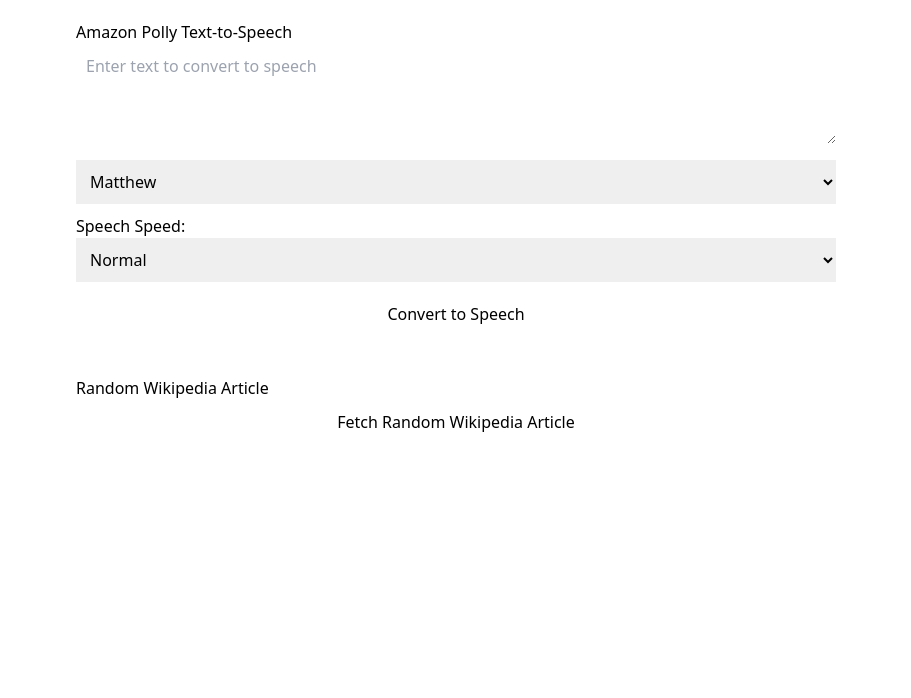
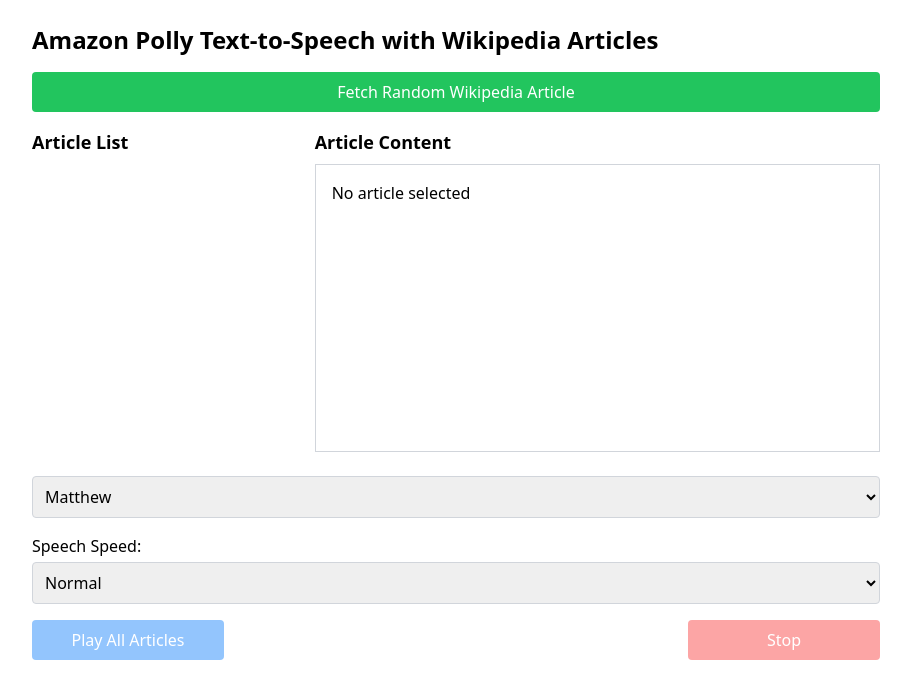
Before and after one commit to axellokrantz/sleepypedia, a React (Vite) app in the folder sleepypedia-frontend/: page / in a window 1280 px wide. Shown: the top 698 px of the page, without its empty margins (184-1095 px from the left). Built offline with nearby package versions, Linux system fonts and the light colour scheme.

Commit message:
refactor: divide project into several components

```diff
--- a/sleepypedia-frontend/src/App.tsx
+++ b/sleepypedia-frontend/src/App.tsx
@@ -1,11 +1,9 @@
 import AmazonPolly from "./Components/AmazonPolly";
-import WikipediaArticle from "./Components/WikipediaArticle";
 
 function App() {
   return (
     <div className="App">
       <AmazonPolly />
-      <WikipediaArticle />
     </div>
   );
 }
--- a/sleepypedia-frontend/src/Components/AmazonPolly.tsx
+++ b/sleepypedia-frontend/src/Components/AmazonPolly.tsx
@@ -1,20 +1,80 @@
-import React, { useState } from "react";
+import React, { useState, useRef } from "react";
+import ArticleList from "./ArticleList";
+import ArticleContent from "./ArticleContent";
+import AudioControls from "./AudioControls";
+import FetchArticleButton from "./FetchArticleButton";
+
+interface WikipediaArticle {
+  id: number;
+  title: string;
+  content: string;
+}
 
 const AmazonPollyComponent: React.FC = () => {
-  const [text, setText] = useState<string>("");
+  const [articles, setArticles] = useState<WikipediaArticle[]>([]);
+  const [selectedArticle, setSelectedArticle] =
+    useState<WikipediaArticle | null>(null);
+  const [isPlaying, setIsPlaying] = useState(false);
+  const [isLoading, setIsLoading] = useState(false);
   const [voice, setVoice] = useState<string>("Matthew");
   const [speed, setSpeed] = useState<string>("slow");
-  const [isLoading, setIsLoading] = useState<boolean>(false);
+  const [error, setError] = useState<string | null>(null);
 
-  const voices = ["Matthew", "Kendra"];
+  const audioRef = useRef<HTMLAudioElement>(new Audio());
+  const currentArticleIndex = useRef(0);
 
-  const speeds = [
-    { value: "x-slow", label: "Slow" },
-    { value: "slow", label: "Normal" },
-  ];
+  const fetchRandomWikipediaArticle = async () => {
+    if (isPlaying) return;
 
-  const handleTextToSpeech = async () => {
     setIsLoading(true);
+    setError(null);
+    try {
+      const response = await fetch(
+        "http://localhost:5148/api/TextToSpeech/random-wikipedia"
+      );
+      if (!response.ok) {
+        throw new Error("Failed to fetch random Wikipedia article");
+      }
+      const data: Omit<WikipediaArticle, "id"> = await response.json();
+      const newArticle: WikipediaArticle = {
+        ...data,
+        id: Date.now(),
+      };
+      setArticles((prevArticles) => [...prevArticles, newArticle]);
+      setSelectedArticle(newArticle);
+    } catch (error) {
+      console.error("Error:", error);
+      setError("Failed to fetch random Wikipedia article");
+    } finally {
+      setIsLoading(false);
+    }
+  };
+
+  const removeArticle = (id: number) => {
+    if (isPlaying) return;
+    setArticles((prevArticles) =>
+      prevArticles.filter((article) => article.id !== id)
+    );
+    if (selectedArticle?.id === id) {
+      setSelectedArticle(null);
+    }
+  };
+
+  const playArticles = async () => {
+    setIsPlaying(true);
+    currentArticleIndex.current = 0;
+    setError(null);
+    await playNextArticle();
+  };
+
+  const playNextArticle = async () => {
+    if (currentArticleIndex.current >= articles.length) {
+      setIsPlaying(false);
+      return;
+    }
+
+    const article = articles[currentArticleIndex.current];
+    setSelectedArticle(article);
     try {
       const response = await fetch(
         "http://localhost:5148/api/TextToSpeech/convert",
@@ -23,71 +83,70 @@
           headers: {
             "Content-Type": "application/json",
           },
-          body: JSON.stringify({ text, voice, speed }),
+          body: JSON.stringify({ text: article.content, voice, speed }),
         }
       );
 
       if (!response.ok) {
-        throw new Error("Failed to convert text to speech");
+        throw new Error(
+          `Failed to convert text to speech: ${response.statusText}`
+        );
       }
 
       const audioBlob = await response.blob();
       const audioUrl = URL.createObjectURL(audioBlob);
 
-      const audio = new Audio(audioUrl);
-      audio.play();
+      audioRef.current.src = audioUrl;
+      audioRef.current.onended = () => {
+        currentArticleIndex.current++;
+        playNextArticle();
+      };
+      audioRef.current.play();
     } catch (error) {
       console.error("Error:", error);
-      alert("Failed to convert text to speech");
-    } finally {
-      setIsLoading(false);
+      setError("Failed to convert text to speech. Please try again.");
+      setIsPlaying(false);
     }
   };
 
+  const stopPlayback = () => {
+    audioRef.current.pause();
+    audioRef.current.currentTime = 0;
+    setIsPlaying(false);
+    currentArticleIndex.current = 0;
+  };
+
   return (
-    <div style={{ maxWidth: "800px", margin: "0 auto", padding: "20px" }}>
-      <h2>Amazon Polly Text-to-Speech</h2>
-      <textarea
-        value={text}
-        onChange={(e) => setText(e.target.value)}
-        placeholder="Enter text to convert to speech"
-        style={{
-          width: "100%",
-          padding: "10px",
-          marginBottom: "10px",
-          minHeight: "100px",
-        }}
+    <div className="max-w-4xl mx-auto p-6">
+      <h2 className="text-2xl font-bold mb-4">
+        Amazon Polly Text-to-Speech with Wikipedia Articles
+      </h2>
+      <FetchArticleButton
+        onClick={fetchRandomWikipediaArticle}
+        isLoading={isLoading}
+        isPlaying={isPlaying}
       />
-      <select
-        value={voice}
-        onChange={(e) => setVoice(e.target.value)}
-        style={{ width: "100%", padding: "10px", marginBottom: "10px" }}>
-        {voices.map((v) => (
-          <option key={v} value={v}>
-            {v}
-          </option>
-        ))}
-      </select>
-      <div style={{ marginBottom: "10px" }}>
-        <label htmlFor="speed">Speech Speed: </label>
-        <select
-          id="speed"
-          value={speed}
-          onChange={(e) => setSpeed(e.target.value)}
-          style={{ width: "100%", padding: "10px" }}>
-          {speeds.map((s) => (
-            <option key={s.value} value={s.value}>
-              {s.label}
-            </option>
-          ))}
-        </select>
+      <div className="flex mb-6">
+        <ArticleList
+          articles={articles}
+          selectedArticle={selectedArticle}
+          onSelectArticle={setSelectedArticle}
+          onRemoveArticle={removeArticle}
+          isPlaying={isPlaying}
+        />
+        <ArticleContent content={selectedArticle?.content ?? null} />
       </div>
-      <button
-        onClick={handleTextToSpeech}
-        disabled={isLoading}
-        style={{ width: "100%", padding: "10px" }}>
-        {isLoading ? "Converting..." : "Convert to Speech"}
-      </button>
+      <AudioControls
+        voice={voice}
+        speed={speed}
+        isPlaying={isPlaying}
+        onVoiceChange={setVoice}
+        onSpeedChange={setSpeed}
+        onPlay={playArticles}
+        onStop={stopPlayback}
+        disabled={articles.length === 0}
+      />
+      {error && <div className="text-red-500 mt-4">{error}</div>}
     </div>
   );
 };
--- /dev/null
+++ b/sleepypedia-frontend/src/Components/ArticleContent.tsx
@@ -0,0 +1,15 @@
+import React from "react";
+
+interface ArticleContentProps {
+  content: string | null;
+}
+
+const ArticleContent: React.FC<ArticleContentProps> = ({ content }) => (
+  <div className="w-2/3">
+    <h3 className="text-lg font-bold mb-2">Article Content</h3>
+    <div className="border border-gray-300 p-4 h-72 overflow-y-auto">
+      {content || "No article selected"}
+    </div>
+  </div>
+);
+export default ArticleContent;
--- /dev/null
+++ b/sleepypedia-frontend/src/Components/ArticleList.tsx
@@ -0,0 +1,57 @@
+import React from "react";
+
+interface WikipediaArticle {
+  id: number;
+  title: string;
+  content: string;
+}
+
+interface ArticleListProps {
+  articles: WikipediaArticle[];
+  selectedArticle: WikipediaArticle | null;
+  onSelectArticle: (article: WikipediaArticle) => void;
+  onRemoveArticle: (id: number) => void;
+  isPlaying: boolean;
+}
+
+const ArticleList: React.FC<ArticleListProps> = ({
+  articles,
+  selectedArticle,
+  onSelectArticle,
+  onRemoveArticle,
+  isPlaying,
+}) => (
+  <div className="w-1/3 pr-4">
+    <h3 className="text-lg font-bold mb-2">Article List</h3>
+    <ul className="space-y-2">
+      {articles.map((article, index) => (
+        <li
+          key={article.id}
+          className={`flex justify-between items-center p-2 rounded cursor-pointer ${
+            selectedArticle?.id === article.id
+              ? "bg-gray-200"
+              : "hover:bg-gray-100"
+          }`}
+          onClick={() => onSelectArticle(article)}>
+          <span>
+            {index + 1}. {article.title}
+          </span>
+          <button
+            onClick={(e) => {
+              e.stopPropagation();
+              onRemoveArticle(article.id);
+            }}
+            disabled={isPlaying}
+            className={`px-2 py-1 text-white rounded ${
+              isPlaying
+                ? "bg-red-300 cursor-not-allowed"
+                : "bg-red-500 hover:bg-red-600"
+            }`}>
+            X
+          </button>
+        </li>
+      ))}
+    </ul>
+  </div>
+);
+export default ArticleList;
--- /dev/null
+++ b/sleepypedia-frontend/src/Components/AudioControls.tsx
@@ -0,0 +1,71 @@
+import React from "react";
+
+interface AudioControlsProps {
+  voice: string;
+  speed: string;
+  isPlaying: boolean;
+  onVoiceChange: (voice: string) => void;
+  onSpeedChange: (speed: string) => void;
+  onPlay: () => void;
+  onStop: () => void;
+  disabled: boolean;
+}
+
+const AudioControls: React.FC<AudioControlsProps> = ({
+  voice,
+  speed,
+  isPlaying,
+  onVoiceChange,
+  onSpeedChange,
+  onPlay,
+  onStop,
+  disabled,
+}) => (
+  <div className="space-y-4">
+    <select
+      value={voice}
+      onChange={(e) => onVoiceChange(e.target.value)}
+      className="w-full p-2 border border-gray-300 rounded"
+      disabled={isPlaying}>
+      <option value="Matthew">Matthew</option>
+      <option value="Kendra">Kendra</option>
+    </select>
+    <div>
+      <label htmlFor="speed" className="block mb-1">
+        Speech Speed:{" "}
+      </label>
+      <select
+        id="speed"
+        value={speed}
+        onChange={(e) => onSpeedChange(e.target.value)}
+        className="w-full p-2 border border-gray-300 rounded"
+        disabled={isPlaying}>
+        <option value="x-slow">Slow</option>
+        <option value="slow">Normal</option>
+      </select>
+    </div>
+    <div className="flex justify-between">
+      <button
+        onClick={onPlay}
+        disabled={disabled || isPlaying}
+        className={`w-48 p-2 text-white rounded ${
+          disabled || isPlaying
+            ? "bg-blue-300 cursor-not-allowed"
+            : "bg-blue-500 hover:bg-blue-600"
+        }`}>
+        Play All Articles
+      </button>
+      <button
+        onClick={onStop}
+        disabled={!isPlaying}
+        className={`w-48 p-2 text-white rounded ${
+          !isPlaying
+            ? "bg-red-300 cursor-not-allowed"
+            : "bg-red-500 hover:bg-red-600"
+        }`}>
+        Stop
+      </button>
+    </div>
+  </div>
+);
+export default AudioControls;
--- /dev/null
+++ b/sleepypedia-frontend/src/Components/FetchArticleButton.tsx
@@ -0,0 +1,26 @@
+import React from "react";
+
+interface FetchArticleButtonProps {
+  onClick: () => void;
+  isLoading: boolean;
+  isPlaying: boolean;
+}
+
+const FetchArticleButton: React.FC<FetchArticleButtonProps> = ({
+  onClick,
+  isLoading,
+  isPlaying,
+}) => (
+  <button
+    onClick={onClick}
+    disabled={isLoading || isPlaying}
+    className={`w-full p-2 mb-4 text-white rounded ${
+      isLoading || isPlaying
+        ? "bg-gray-300 cursor-not-allowed"
+        : "bg-green-500 hover:bg-green-600"
+    }`}>
+    {isLoading ? "Fetching..." : "Fetch Random Wikipedia Article"}
+  </button>
+);
+
+export default FetchArticleButton;
--- a/sleepypedia-frontend/src/Components/WikipediaArticle.tsx
+++ /dev/null
@@ -1,69 +0,0 @@
-import React, { useState } from "react";
-
-interface WikipediaArticle {
-  title: string;
-  content: string;
-}
-
-const WikipediaArticle: React.FC = () => {
-  const [isLoading, setIsLoading] = useState<boolean>(false);
-  const [article, setArticle] = useState<WikipediaArticle | null>(null);
-
-  const fetchRandomWikipediaArticle = async () => {
-    setIsLoading(true);
-    try {
-      const response = await fetch(
-        "http://localhost:5148/api/TextToSpeech/random-wikipedia"
-      );
-      if (!response.ok) {
-        throw new Error("Failed to fetch random Wikipedia article");
-      }
-      const data: WikipediaArticle = await response.json();
-      setArticle(data);
-    } catch (error) {
-      console.error("Error:", error);
-      alert("Failed to fetch random Wikipedia article");
-    } finally {
-      setIsLoading(false);
-    }
-  };
-
-  const formatContent = (content: string) => {
-    return content
-      .split("\n")
-      .map((paragraph, index) => <p key={index}>{paragraph}</p>);
-  };
-
-  return (
-    <div style={{ maxWidth: "800px", margin: "0 auto", padding: "20px" }}>
-      <h2>Random Wikipedia Article</h2>
-      <button
-        onClick={fetchRandomWikipediaArticle}
-        disabled={isLoading}
-        style={{
-          width: "100%",
-          padding: "10px",
-          marginBottom: "20px",
-          fontSize: "16px",
-        }}>
-        {isLoading ? "Fetching..." : "Fetch Random Wikipedia Article"}
-      </button>
-      {article && (
-        <div style={{ marginBottom: "20px" }}>
-          <h3>{article.title}</h3>
-          <div
-            style={{
-              maxHeight: "300px",
-              overflowY: "auto",
-              border: "1px solid #ccc",
-              padding: "10px",
-            }}>
-            {formatContent(article.content)}
-          </div>
-        </div>
-      )}
-    </div>
-  );
-};
-
-export default WikipediaArticle;
```
